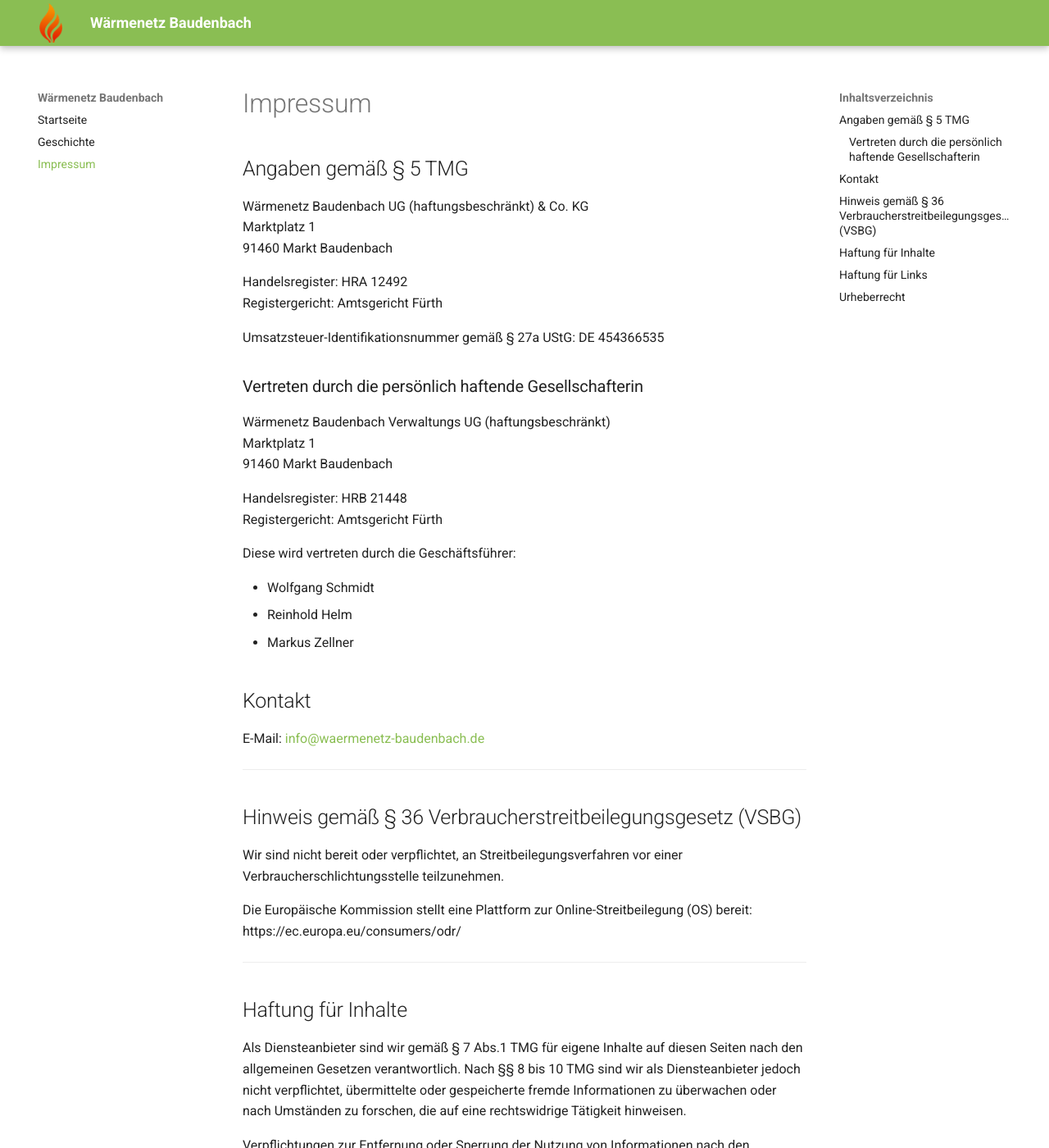
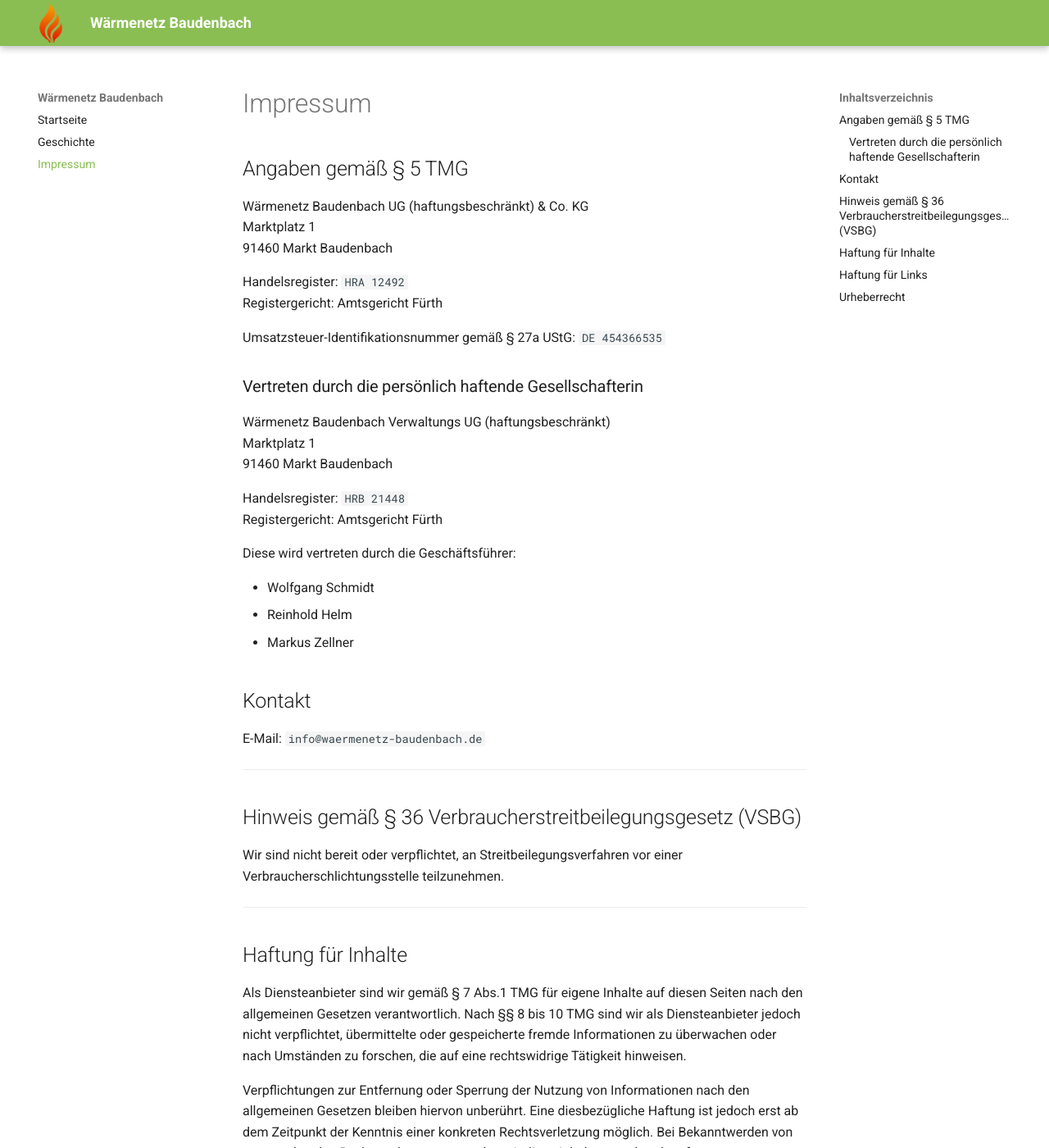
Before and after one commit to odin568/waermenetz-baudenbach, an MkDocs documentation site: the page built from docs/Impressum.md, in a window 1280 px wide and 1400 px high. Shown: the whole window at 82% size. Built offline with MkDocs 1.6.1 and Material for MkDocs 9.7.7, drawn with Linux system fonts in a browser that asks for light colours; plug-ins that fetch from the network failed and are left out.

Commit message:
Impressum

```diff
--- a/docs/Impressum.md
+++ b/docs/Impressum.md
@@ -6,10 +6,10 @@ Wärmenetz Baudenbach UG (haftungsbeschränkt) & Co. KG
 Marktplatz 1
 91460 Markt Baudenbach
 
-Handelsregister: HRA 12492
+Handelsregister: <code>HRA 12492</code>
 Registergericht: Amtsgericht Fürth
 
-Umsatzsteuer-Identifikationsnummer gemäß § 27a UStG: DE 454366535
+Umsatzsteuer-Identifikationsnummer gemäß § 27a UStG: <code>DE 454366535</code>
 
 ### Vertreten durch die persönlich haftende Gesellschafterin
 
@@ -17,7 +17,7 @@ Wärmenetz Baudenbach Verwaltungs UG (haftungsbeschränkt)
 Marktplatz 1
 91460 Markt Baudenbach
 
-Handelsregister: HRB 21448
+Handelsregister: <code>HRB 21448</code>
 Registergericht: Amtsgericht Fürth
 
 Diese wird vertreten durch die Geschäftsführer:
@@ -28,16 +28,13 @@ Diese wird vertreten durch die Geschäftsführer:
 
 ## Kontakt
 
-E-Mail: <a href="&#x6d;&#x61;&#x69;&#x6c;&#x74;&#x6f;&#x3a;%69&#x6e;%66&#x6f;&#x40;%77a%65rm&#x65;%6e&#x65;%74z&#x2d;b&#x61;u%64&#x65;%6e%62&#x61;c&#x68;.&#x64;e" title="&#x69;&#x6e;&#x66;&#x6f;@&#x77;ae&#x72;m&#x65;netz&#x2d;&#x62;audenbach.&#x64;e">&#x69;&#x6e;&#x66;&#x6f;@&#x77;ae&#x72;m&#x65;netz&#x2d;&#x62;audenbach.&#x64;e</a>
+E-Mail: <code>info&#64;waermenetz-baudenbach.de</code>
 
 ---
 
 ## Hinweis gemäß § 36 Verbraucherstreitbeilegungsgesetz (VSBG)
 
 Wir sind nicht bereit oder verpflichtet, an Streitbeilegungsverfahren vor einer Verbraucherschlichtungsstelle teilzunehmen.
-
-Die Europäische Kommission stellt eine Plattform zur Online-Streitbeilegung (OS) bereit:
-https://ec.europa.eu/consumers/odr/
 
 ---
 
```
